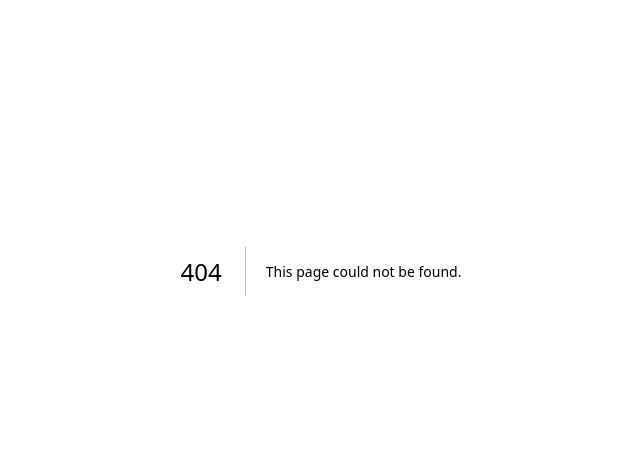
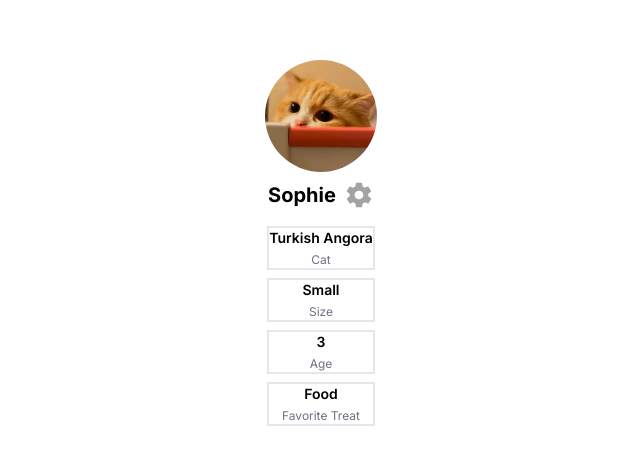
Before and after one commit to NasserBen/petpal, a Next.js app in the folder petpal/: page /profile in a window 1280 px wide. Before the commit this address had no page. Shown: the part 129-594 px from the top of the page, without its empty margins (319-959 px from the left). Built offline with nearby package versions, Linux system fonts and the light colour scheme.

Commit message:
add profile page and navbar page link

```diff
--- /dev/null
+++ b/petpal/app/matches/page.js
@@ -0,0 +1,9 @@
+
+export default function Matches() {
+
+  return (
+    <div className="flex items-center justify-center h-screen">
+      My Matches
+    </div>
+  );
+}
--- a/petpal/app/page.js
+++ b/petpal/app/page.js
@@ -5,7 +5,7 @@ export default function Home() {
   return (
     <main className="flex min-h-screen flex-col items-center justify-between p-24">
       <div className="text-5xl font-bold">Petpal</div>
-      <div><Navbar /></div>
+      <div><Navbar></Navbar></div>
     </main>
   );
 }
--- /dev/null
+++ b/petpal/app/profile/page.js
@@ -0,0 +1,50 @@
+import Image from "next/image";
+import { IoMdSettings } from "react-icons/io";
+import profilePic from "./pet1.jpeg";
+
+export default function Profile() {
+  // const { userName, posts, followers, following, bio, profilePic } = profile;
+
+  return (
+    <div className="flex items-center justify-center h-screen">
+      {/* Profile information */}
+      <div className="w-1/4 p-10">
+        {/* Profile picture */}
+        {profilePic && (
+          <div className="mb-4 flex flex-col items-center">
+            <Image src={profilePic} alt="Profile Picture" className="rounded-full w-28 h-28 mb-2" />
+
+            {/* Username with setting icon */}
+            <div className="flex items-center mb-4">
+              <p className="text-xl font-bold mr-2">{"Sophie"}</p>
+              <IoMdSettings color="#A3A3A3" size={30} />
+            </div>
+
+            {/* Counts and Bio container */}
+            {/* Counts */}
+            <div className="mb-10 flex flex-col">
+              <div className="text-center border-2 mb-2">
+                <h2 className="text-sm font-semibold mb-1">{"Turkish Angora"}</h2>
+                <p className="text-xs text-gray-500">Cat</p>
+              </div>
+              <div className="text-center border-2 mb-2">
+                <h2 className="text-sm font-semibold mb-1">{"Small"}</h2>
+                <p className="text-xs text-gray-500">Size</p>
+              </div>
+              <div className="text-center border-2 mb-2">
+                <h2 className="text-sm font-semibold mb-1">{"3"}</h2>
+                <p className="text-xs text-gray-500">Age</p>
+              </div>
+              <div className="text-center border-2">
+                <h2 className="text-sm font-semibold mb-1">{"Food"}</h2>
+                <p className="text-xs text-gray-500">Favorite Treat</p>
+              </div>
+
+            </div>
+
+          </div>
+        )}
+      </div>
+    </div>
+  );
+}
--- a/petpal/components/navbar.jsx
+++ b/petpal/components/navbar.jsx
@@ -1,4 +1,6 @@
+// Navbar.js
 import React from "react";
+import Link from "next/link";
 import Icon from "next/image";
 import Search from "../assets/icons/search.svg";
 import Heart from "../assets/icons/heart.svg";
@@ -6,16 +8,22 @@ import Profile from "../assets/icons/profile.svg";
 
 const Navbar = () => {
   return (
-    <footer className="flex items-center space-x-20">
+    <footer className="flex items-center space-x-20 border p-4">
+      <Link href="/match">
       <div>
         <Icon src={Search} alt="Search" width={40} height={40} />
       </div>
-      <div>
-        <Icon src={Heart} alt="Heart" width={40} height={40} />
-      </div>
-      <div>
-        <Icon src={Profile} alt="Profile" width={35} height={35} />
-      </div>
+      </Link>
+      <Link href="/matches">
+        <div>
+          <Icon src={Heart} alt="Heart" width={40} height={40} />
+        </div>
+      </Link>
+      <Link href="/profile">
+        <div>
+          <Icon src={Profile} alt="Profile" width={40} height={40} />
+        </div>
+      </Link>
     </footer>
   );
 };
```
Also changed, not shown: petpal/app/matches/pet2.jpeg (added), petpal/app/profile/pet1.jpeg (added).
